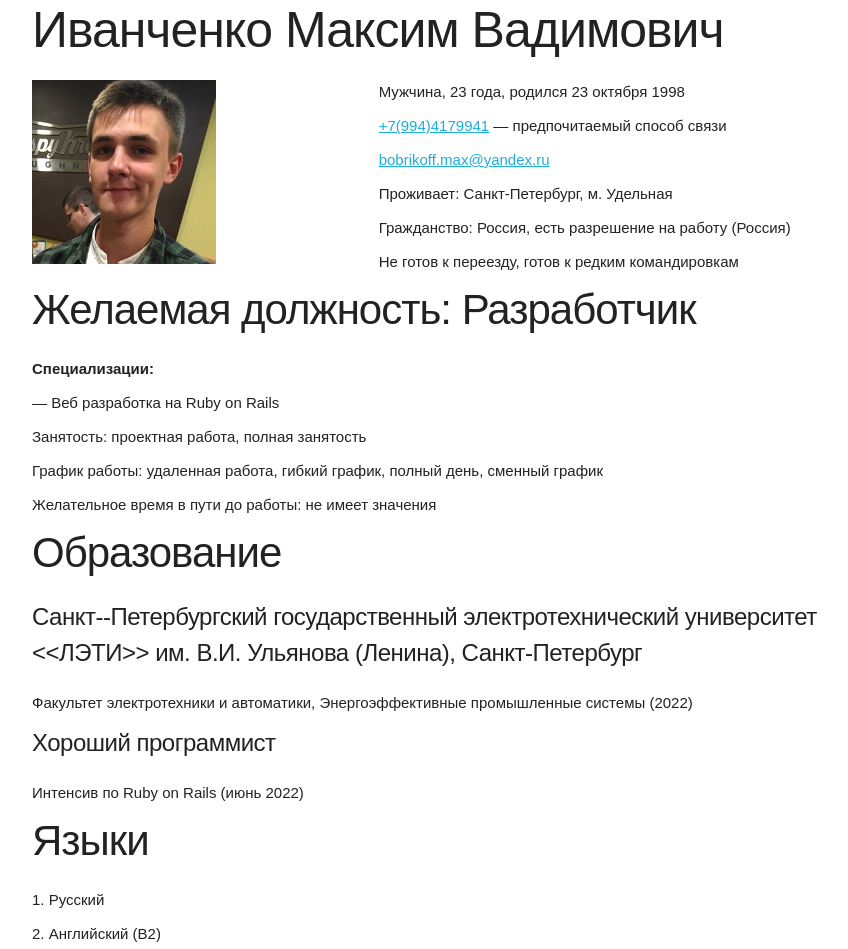
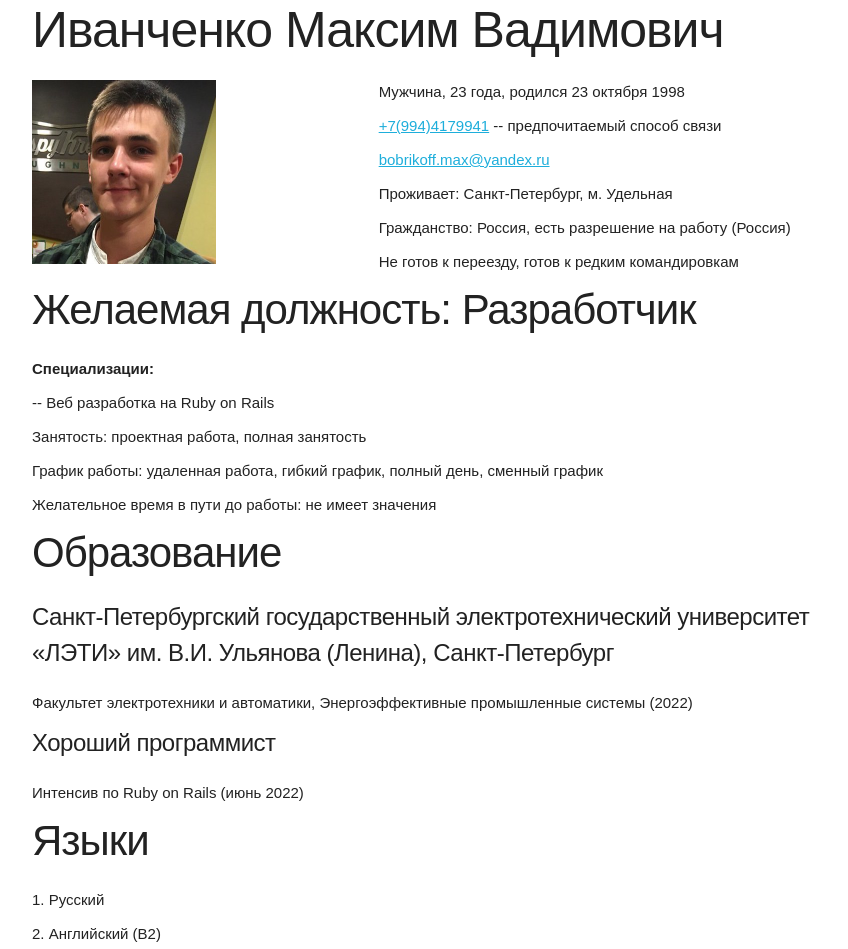
Before and after one commit to JJaist/resume, a plain HTML site: page index.html in a window 1280 px wide. Shown: the top 949 px of the page, without its empty margins (208-1056 px from the left). Drawn offline with Linux system fonts and the light colour scheme.

Commit message:
Update index.html

```diff
--- a/index.html
+++ b/index.html
@@ -3,7 +3,7 @@
 <head>
   <meta charset="UTF-8">
   <meta name="viewport" content="width=device-width, initial-scale=1">
-  <title> CV &mdash; Иванченко Максим Вадимович</title>
+  <title> CV -- Иванченко Максим Вадимович</title>
   <link href="https://fonts.googleapis.com/css2?family=IBM+Plex+Mono:wght@200&display=swap" rel="stylesheet" rel="stylesheet">
   <link rel="stylesheet" href="css/normalize.css">
   <link rel="stylesheet" href="css/skeleton.css">
@@ -18,7 +18,7 @@
         </div>
       <div class="seven columns">
         <p>Мужчина,  23 года, родился 23 октября 1998</p>
-        <p><a href="tel:+7(994)417-99-41">+7(994)4179941</a> &mdash; предпочитаемый способ связи</p>
+        <p><a href="tel:+7(994)417-99-41">+7(994)4179941</a> -- предпочитаемый способ связи</p>
         <p><a href="mailto:bobrikoff.max@yandex.ru">bobrikoff.max@yandex.ru</a></p>
          <ul>Проживает: Санкт-Петербург, м. Удельная</ul>
          <ul> Гражданство: Россия, есть разрешение на работу (Россия)</ul>
@@ -28,7 +28,7 @@
     <div>
       <h2> Желаемая должность: Разработчик</h2>
       <p><b>Специализации:</b></p>
-      <p>&mdash; Веб разработка на Ruby on Rails</p>
+      <p>-- Веб разработка на Ruby on Rails</p>
       <ul>Занятость: проектная работа,  полная занятость</ul>
       <ul>График работы: удаленная работа, гибкий график, полный день, сменный график </ul>
       <ul>Желательное время в пути до работы: не имеет значения</ul>
@@ -36,7 +36,7 @@
     <div class="row">
       <h2>Образование</h2>
       <div>
-        <h5>Санкт--Петербургский государственный электротехнический университет <<ЛЭТИ>> им. В.И. Ульянова (Ленина), Санкт-Петербург</h5>
+        <h5>Санкт-Петербургский государственный электротехнический университет «ЛЭТИ» им. В.И. Ульянова (Ленина), Санкт-Петербург</h5>
         <ul>Факультет электротехники и автоматики, Энергоэффективные промышленные системы (2022)</ul>
         <h5>Хороший программист</h5>
         <ul>Интенсив по Ruby on Rails (июнь 2022)</ul>
@@ -78,7 +78,7 @@
       <p>Компания <a href="http://nwmatrix.ru/?issue_id=3">Матрица</a></p>
       <div class="two columns">
         <p><b>Период</b></p>
-        <p>ноябрь 2021 &mdash; по настоящее время</p>
+        <p>ноябрь 2021 -- по настоящее время</p>
       </div>
       <div class="two columns">
         <p><b>Должность</b></p>
```
